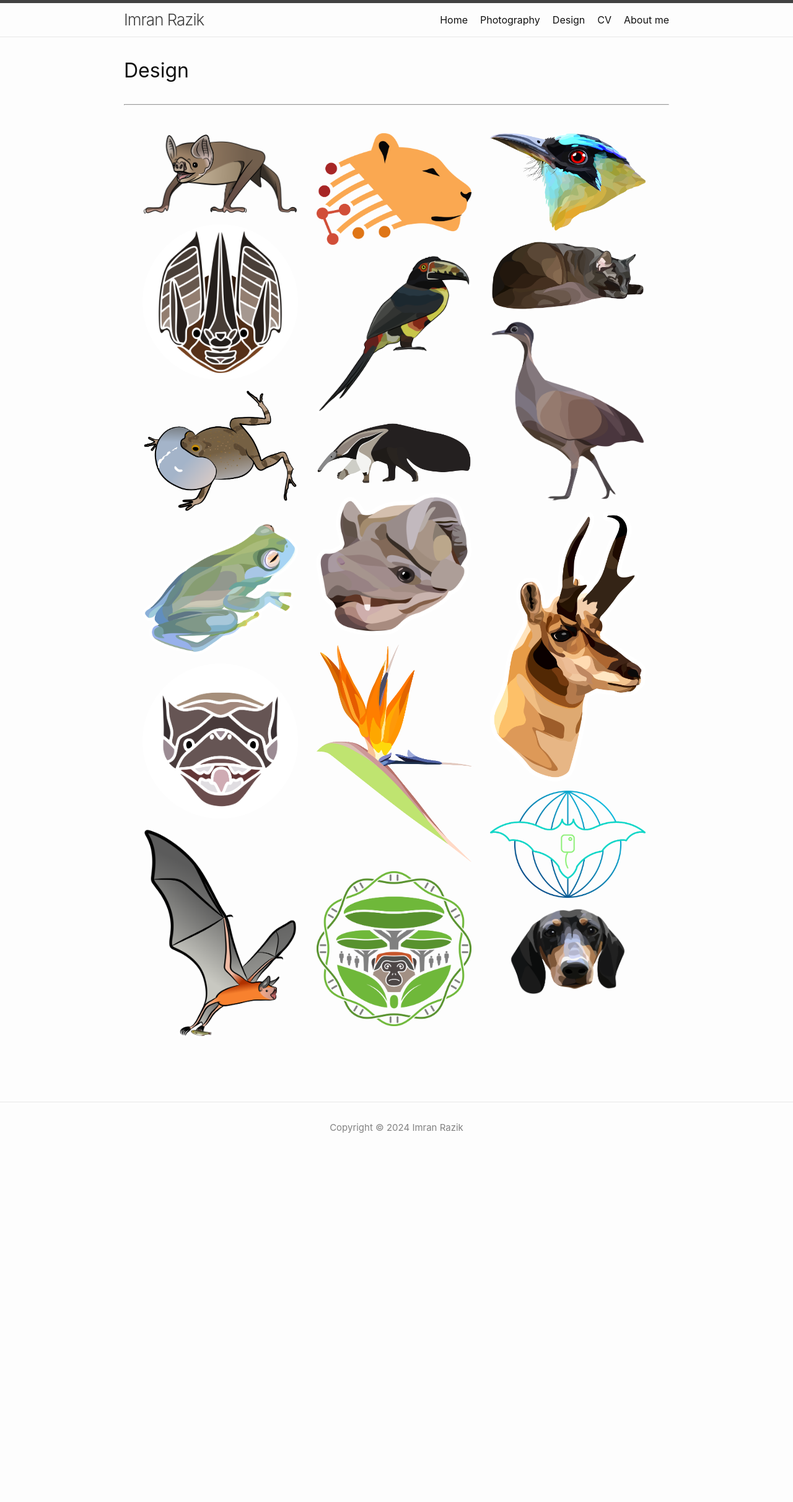
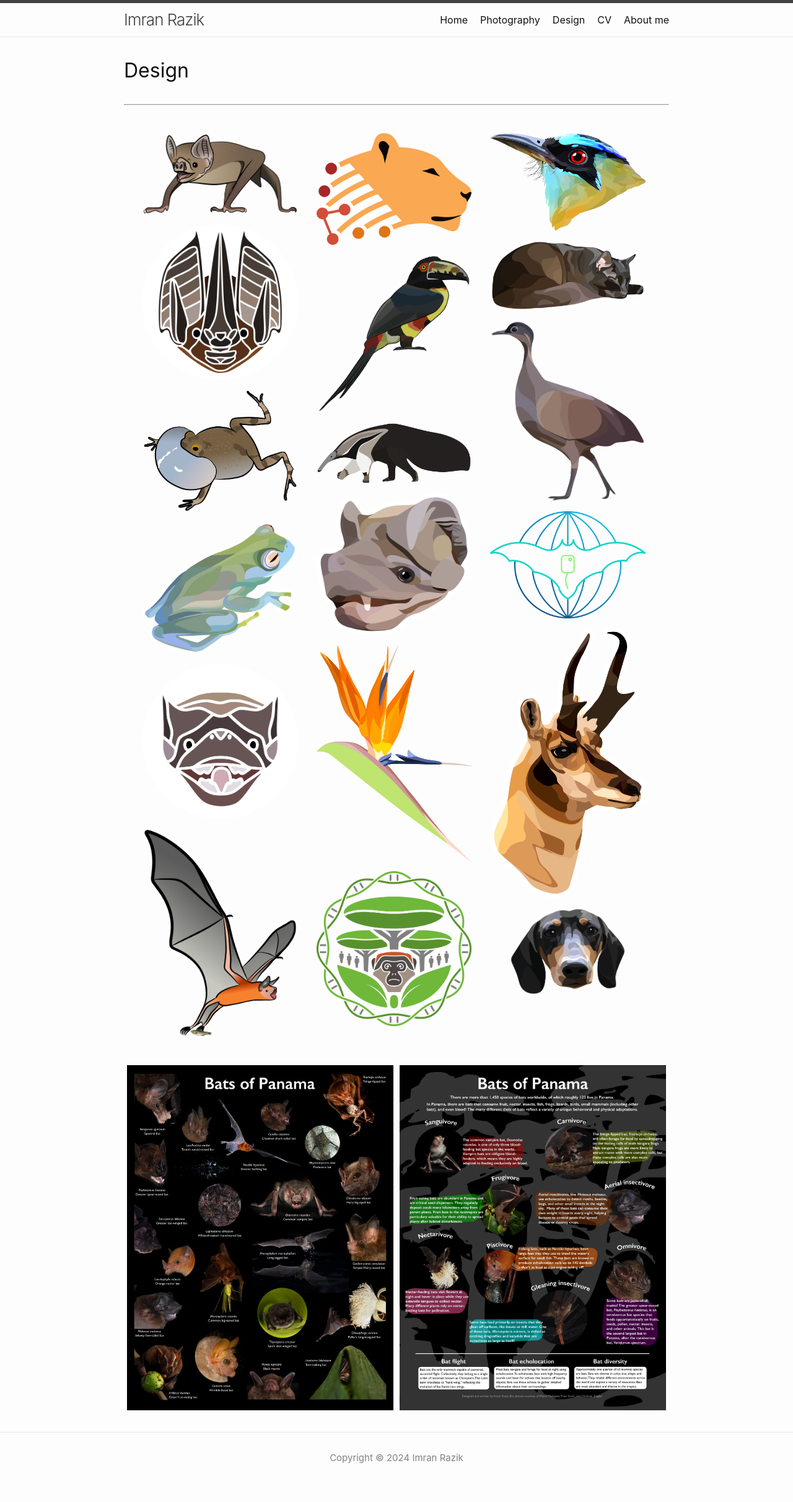
Before and after one commit to imranrazik/imranrazik.github.io, a Jekyll site: the page built from Design.md, in a window 1280 px wide. Shown: the whole page at 62% size. Built offline with Jekyll 4.4.1, drawn with Linux system fonts in a browser that asks for light colours; our own code applies the rules of GitHub Pages for plain Markdown files.

Commit message:
Update Design.md

```diff
--- a/Design.md
+++ b/Design.md
@@ -24,8 +24,8 @@
     <img src="/assets/illustrations/motmot.png" loading="lazy" decoding="async" style="width:100%">
     <img src="/assets/illustrations/cat.png" loading="lazy" decoding="async" style="width:100%">
     <img src="/assets/illustrations/tinamou.png" loading="lazy" decoding="async" style="width:100%">
+    <img src="/assets/illustrations/bat_logo.png" loading="lazy" decoding="async" style="width:100%">
     <img src="/assets/illustrations/pronghorn.png" loading="lazy" decoding="async" style="width:100%">
-    <img src="/assets/illustrations/bat_logo.png" loading="lazy" decoding="async" style="width:100%">
     <img src="/assets/illustrations/wellington.png" loading="lazy" decoding="async" style="width:100%">
   </div>
 </div>
```
